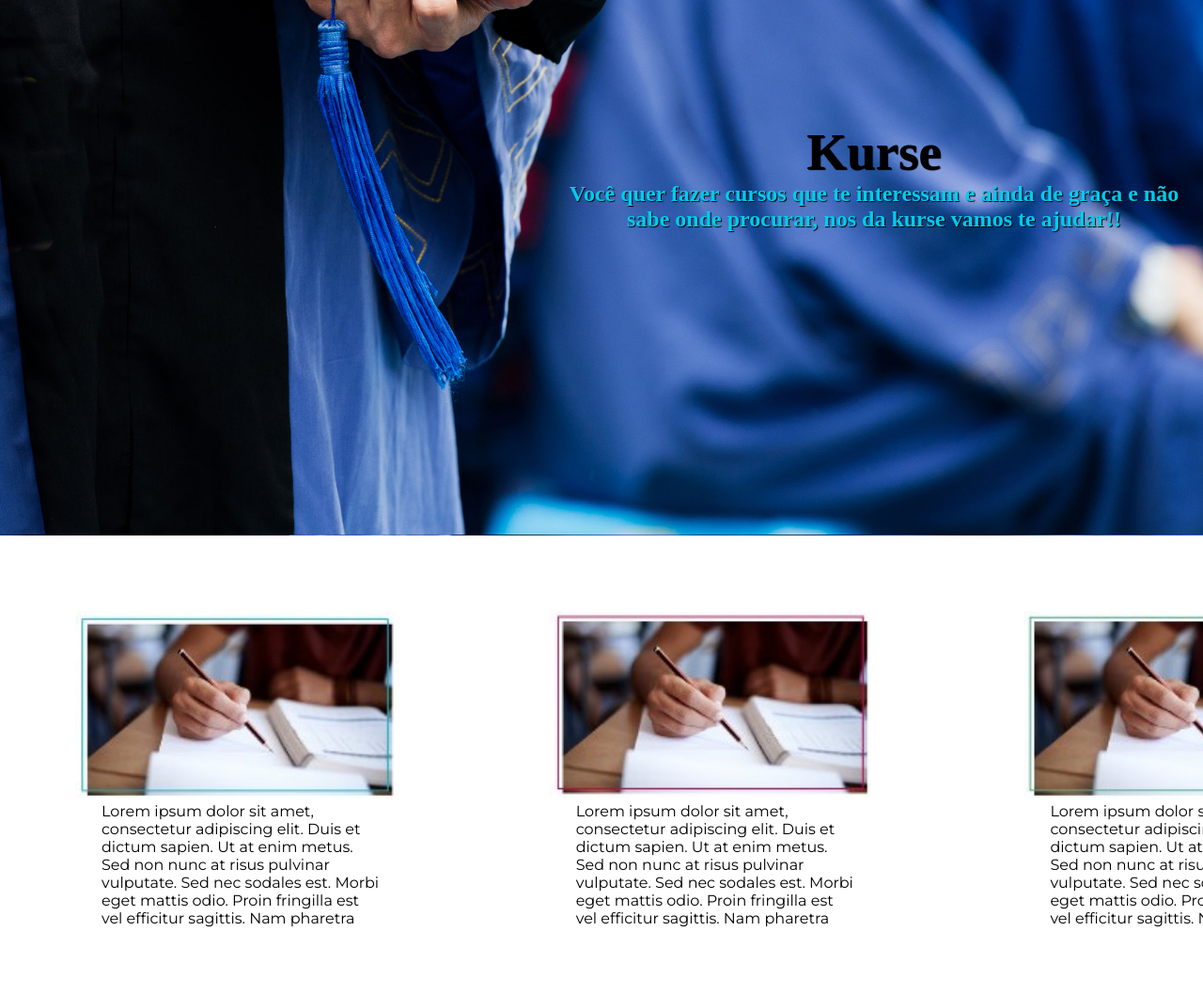
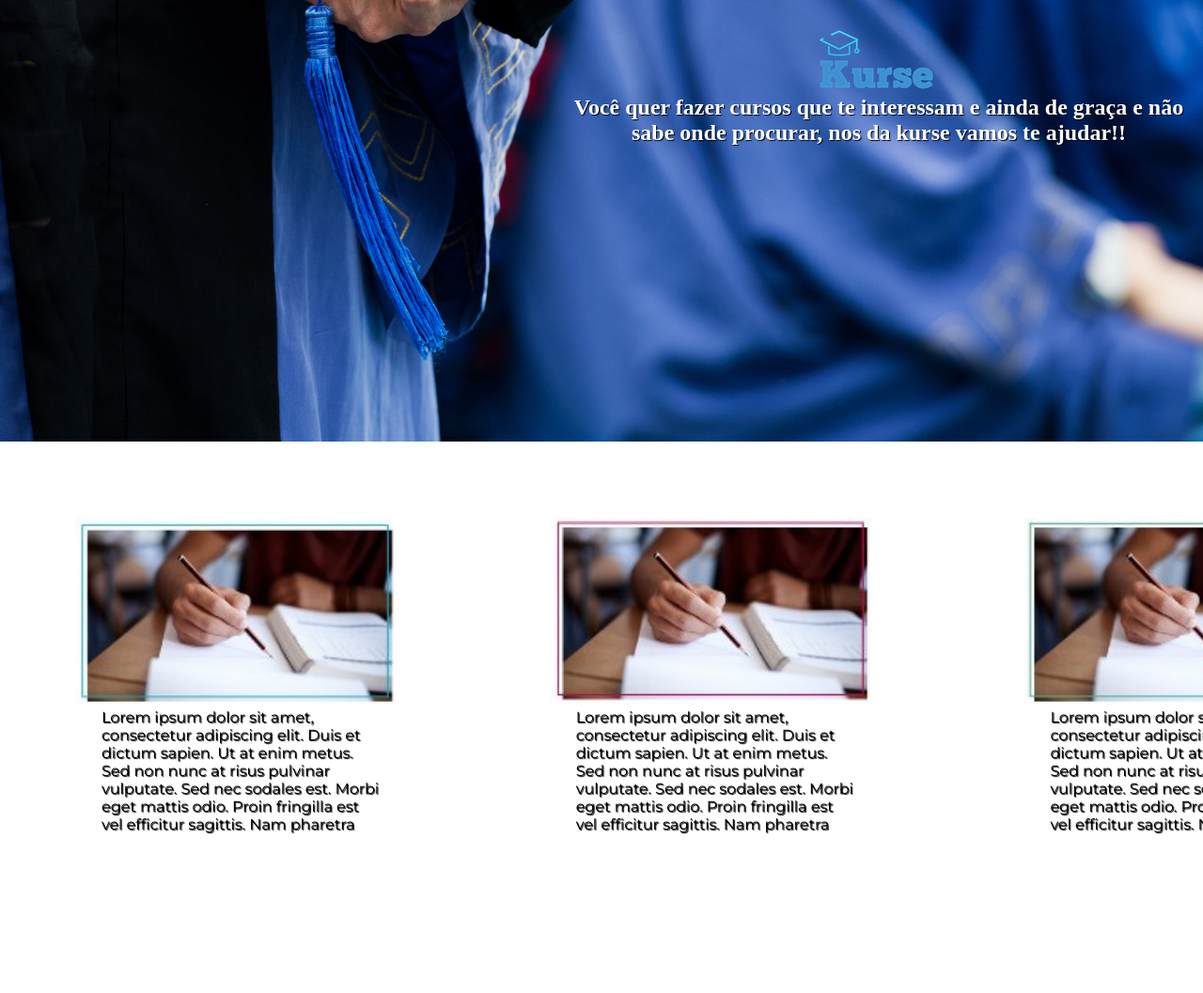
Before and after one commit to EsterViana/Curse, a plain HTML site: page index.html in a window 1280 px wide. Shown: the part 360-1417 px from the top of the page at 94% size. Drawn offline with Linux system fonts and the light colour scheme.

Commit message:
arrumando logo

```diff
--- a/index.html
+++ b/index.html
@@ -26,7 +26,8 @@
 
     <div id="he">
         <div id="he1">
-            <h1>Kurse</h1>
+            <img src="./_img/logo-kurse.png" alt="">
+            <!--<h1>Kurse</h1>-->
             <h2><p>Você quer fazer cursos que te interessam e ainda de graça e não</p><p>sabe onde procurar, nos da kurse vamos te ajudar!!</p></h2>
         </div>
     </div>
@@ -64,12 +65,8 @@
     </section>
 
     <footer>
-
+        <p id="ropade"> &copy;</hr> Copyright 2018 - by Kurse<br/>  Facebook |  Twitter </p>
     </footer>
-
-
-
-
 
 </body>
 </html>
--- a/style.css
+++ b/style.css
@@ -14,7 +14,7 @@ header {
 
 div#he {
     text-align: center;
-    padding-top: 490px;
+    padding-top: 390px;
     background-image: url(./_img/background-under-construction.jpg);
     background-size: cover;
     height: 440px;
@@ -27,12 +27,12 @@ div#he h1 {
 }
 
 div#he p {
-    color: #00CCEE;
+    color: white;
     text-shadow: black 1px 1px 1px;
 }
 
 div#he1 {
-    padding-left: 580px;
+    padding-left: 590px;
 }
 
 nav {
@@ -70,6 +70,11 @@ nav li {
 
 }
 
+#imagens p {
+    color: black;
+    text-shadow: black 1px 1px 1px;
+}
+
 .imagem {
     padding: 80px;
 
@@ -101,3 +106,8 @@ footer {
     width: 100%;
     background-image: url(_img/background-triangulos-1.jpg);
 }
+
+footer p {
+    text-align: center;
+    text-shadow: 1px 1px 1px black;
+}
```
Also changed, not shown: Sobre/Sobre.html (+1 -1 lines).
